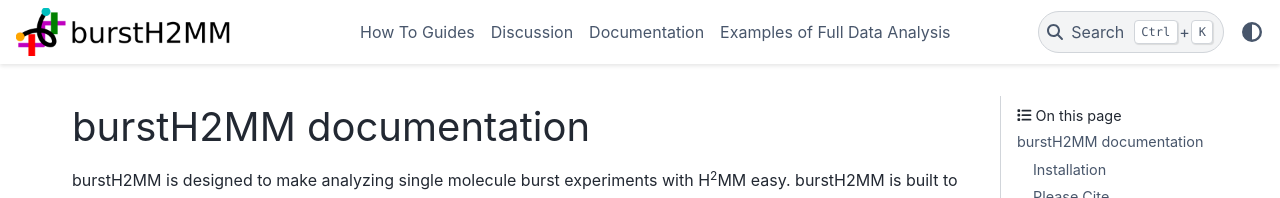
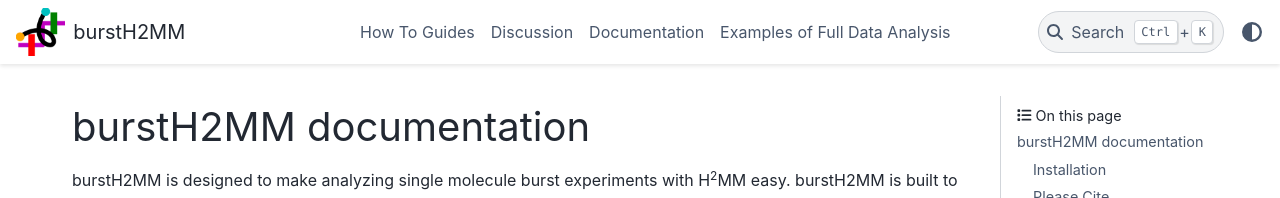
Before and after one commit to harripd/burstH2MM, a Sphinx documentation site: the page built from docs/source/index.rst, in a window 1280 px wide. Shown: the top 198 px of the page. Built offline with Sphinx 7.4.7 and the PyData theme 0.15.4, drawn with Linux system fonts in a browser that asks for light colours; pages that are not in the unit, such as notebooks, are missing from menus; the version number could not be read and is left out.

Commit message:
Ligth/dark logos and use latest pydata theme

```diff
--- a/docs/source/conf.py
+++ b/docs/source/conf.py
@@ -80,8 +80,8 @@
 #
 html_theme = 'pydata_sphinx_theme'
 html_favicon = 'images/logo.ico'
-html_logo = 'images/logo_light.png'
-# html_theme_options = {'logo':{'image_light':'images/logo_light.png', 'image_dark':'images/logo_dark.png', 'alt_text':f'burstH2MM {version}'}}
+# html_logo = 'images/logo_light.png'
+html_theme_options = {'logo':{'image_light':'images/logo_light.png', 'image_dark':'images/logo_dark.png', 'text':f'burstH2MM {version}'}}
 
 # Add any paths that contain custom static files (such as style sheets) here,
 # relative to this directory. They are copied after the builtin static files,
--- a/pyproject.toml
+++ b/pyproject.toml
@@ -3,7 +3,6 @@
     "setuptools>=64",
     "setuptools_scm>8.0",
     "wheel",
-    "numpy"
 ]
 build-backend = "setuptools.build_meta"
 
```
Also changed, not shown: docs/source/requirements.txt (+11 -11 lines), docs/source/images/logo_dark.png, docs/source/images/logo_dark.svg, docs/source/images/logo_light.png, docs/source/images/logo_light.svg.
